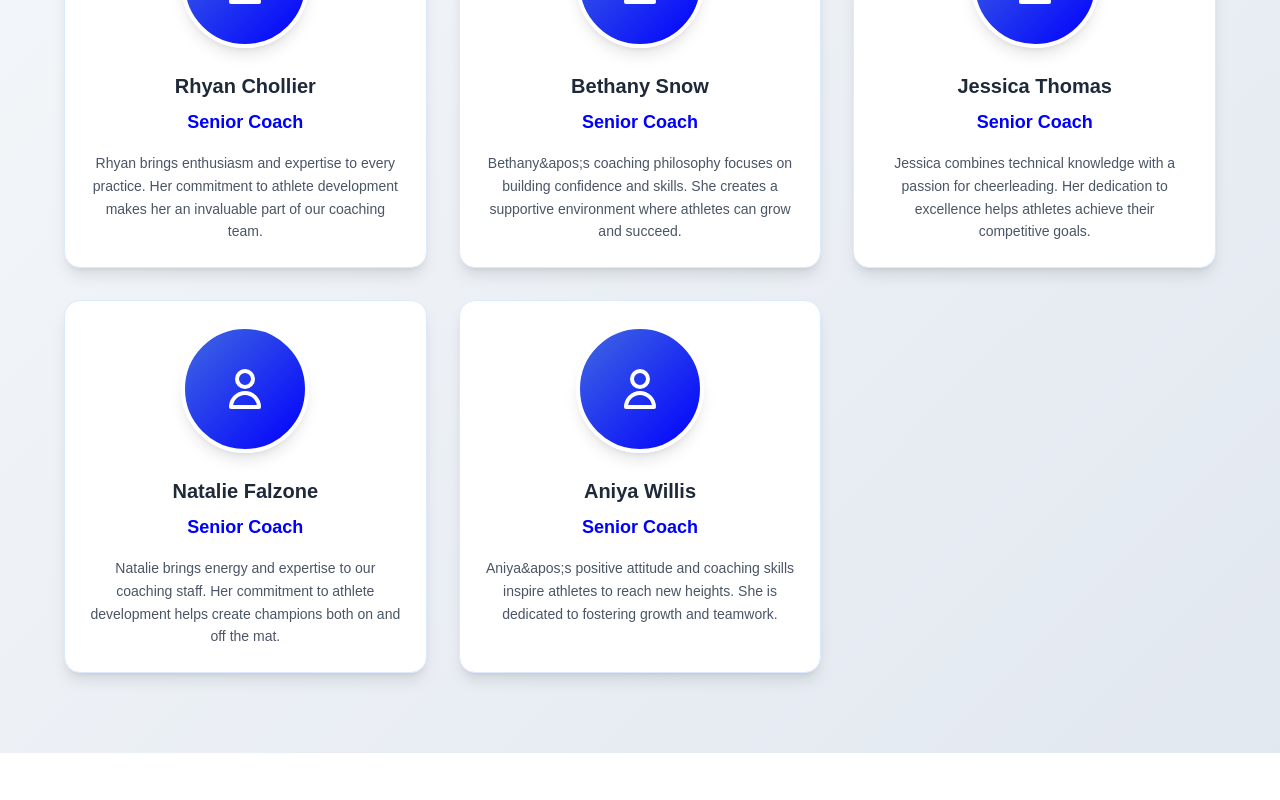
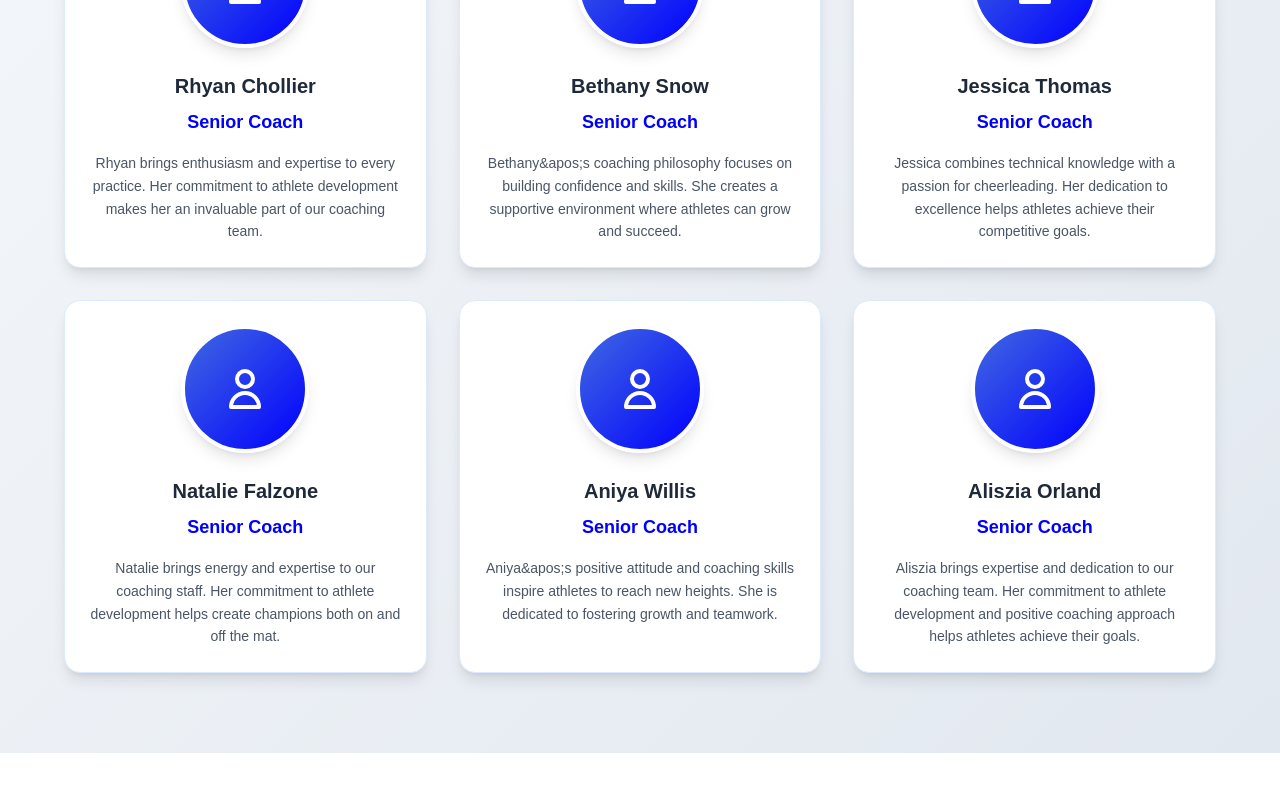
Before and after one commit to tbagwill/spiritathletics-web, a Next.js app: page /staff in a window 1280 px wide. Shown: the part 1845-2645 px from the top of the page. Built offline with nearby package versions, Linux system fonts and the light colour scheme.

Commit message:
Add program information document and new senior coach Aliszia Orland

```diff
--- a/src/app/forms/page.tsx
+++ b/src/app/forms/page.tsx
@@ -25,7 +25,7 @@ export default function Forms() {
         {
           name: "Program Information Document",
           description: "Comprehensive guide covering rules, conduct, programs, teams, and all high-level information for the 2025-26 season",
-          filename: "program-information-2025-26.pdf",
+          filename: "Cheer Program Information_25-26.pdf",
           required: false
         }
       ]
--- a/src/app/staff/page.tsx
+++ b/src/app/staff/page.tsx
@@ -65,6 +65,12 @@ export default function Staff() {
       title: 'Senior Coach',
       description: 'Aniya&apos;s positive attitude and coaching skills inspire athletes to reach new heights. She is dedicated to fostering growth and teamwork.',
       image: '/images/staff/aniya-placeholder.jpg'
+    },
+    {
+      name: 'Aliszia Orland',
+      title: 'Senior Coach',
+      description: 'Aliszia brings expertise and dedication to our coaching team. Her commitment to athlete development and positive coaching approach helps athletes achieve their goals.',
+      image: '/images/staff/aliszia-placeholder.jpg'
     },
     {
       name: 'Alejandra "Alli" Arreola',
@@ -146,7 +152,7 @@ export default function Staff() {
           </h2>
 
           <div className="grid grid-cols-1 md:grid-cols-2 lg:grid-cols-3 gap-8">
-            {staffMembers.slice(3, 11).map((member, index) => (
+            {staffMembers.slice(3, 12).map((member, index) => (
               <div key={index} className="bg-white p-6 rounded-2xl shadow-lg border border-blue-100 text-center animate-fade-in-up" style={{ animationDelay: `${(index + 1) * 100}ms` }}>
                 <div className="relative mb-6">
                   <div className="w-32 h-32 mx-auto rounded-full overflow-hidden shadow-lg border-4 border-white" style={{ background: 'linear-gradient(135deg, #4169E1, #0000FE)' }}>
@@ -177,7 +183,7 @@ export default function Staff() {
           </h2>
 
           <div className="flex justify-center">
-            {staffMembers.slice(11).map((member, index) => (
+            {staffMembers.slice(12).map((member, index) => (
               <div key={index} className="bg-gradient-to-br from-blue-50 to-gray-50 p-8 rounded-2xl shadow-lg border border-blue-100 text-center animate-fade-in-up max-w-md">
                 <div className="relative mb-6">
                   <div className="w-40 h-40 mx-auto rounded-full overflow-hidden shadow-lg border-4 border-white" style={{ background: 'linear-gradient(135deg, #000000, #333333)' }}>
```
Also changed, not shown: 1 other file (tests, documents, lock files or other folders).
